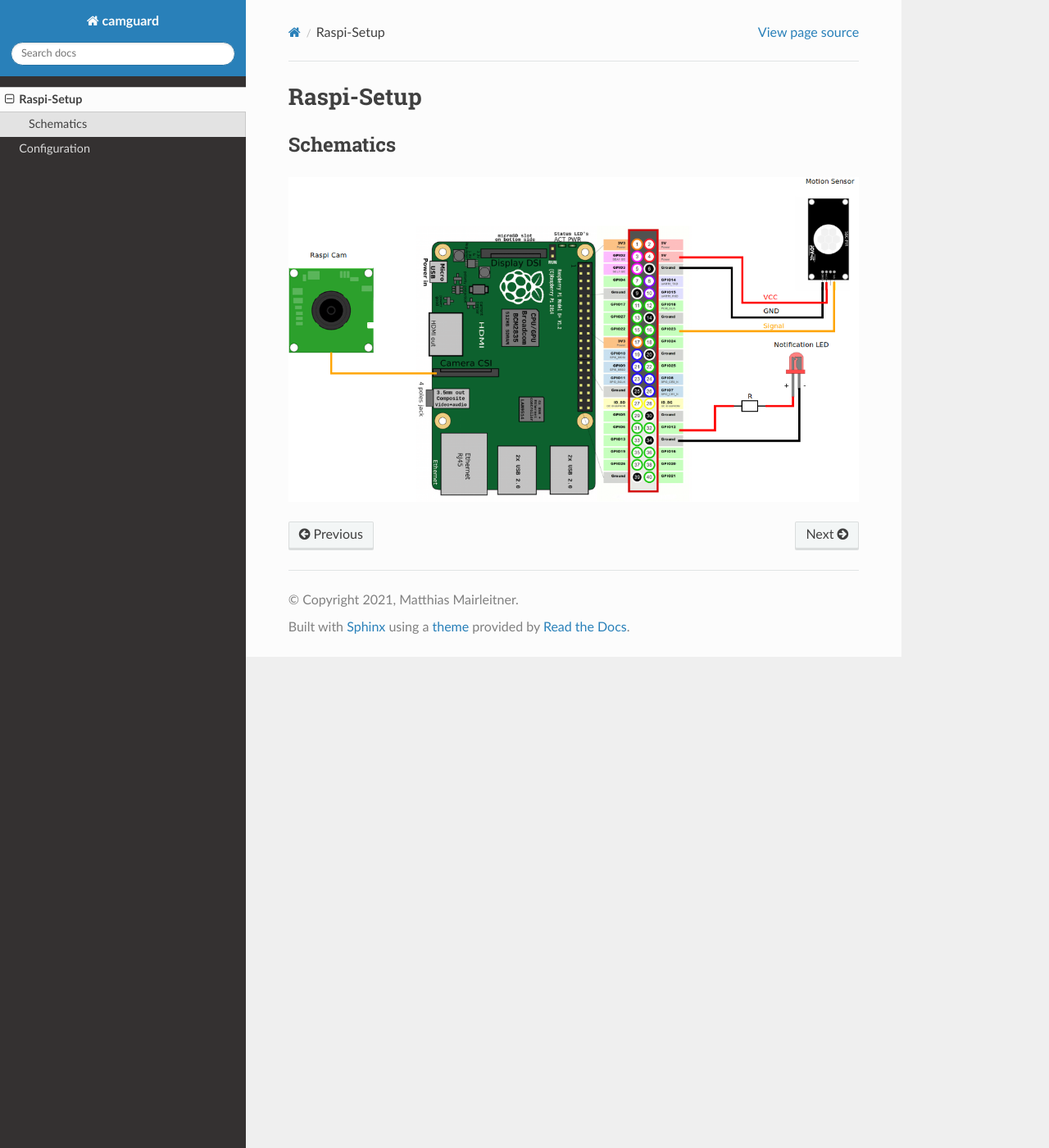
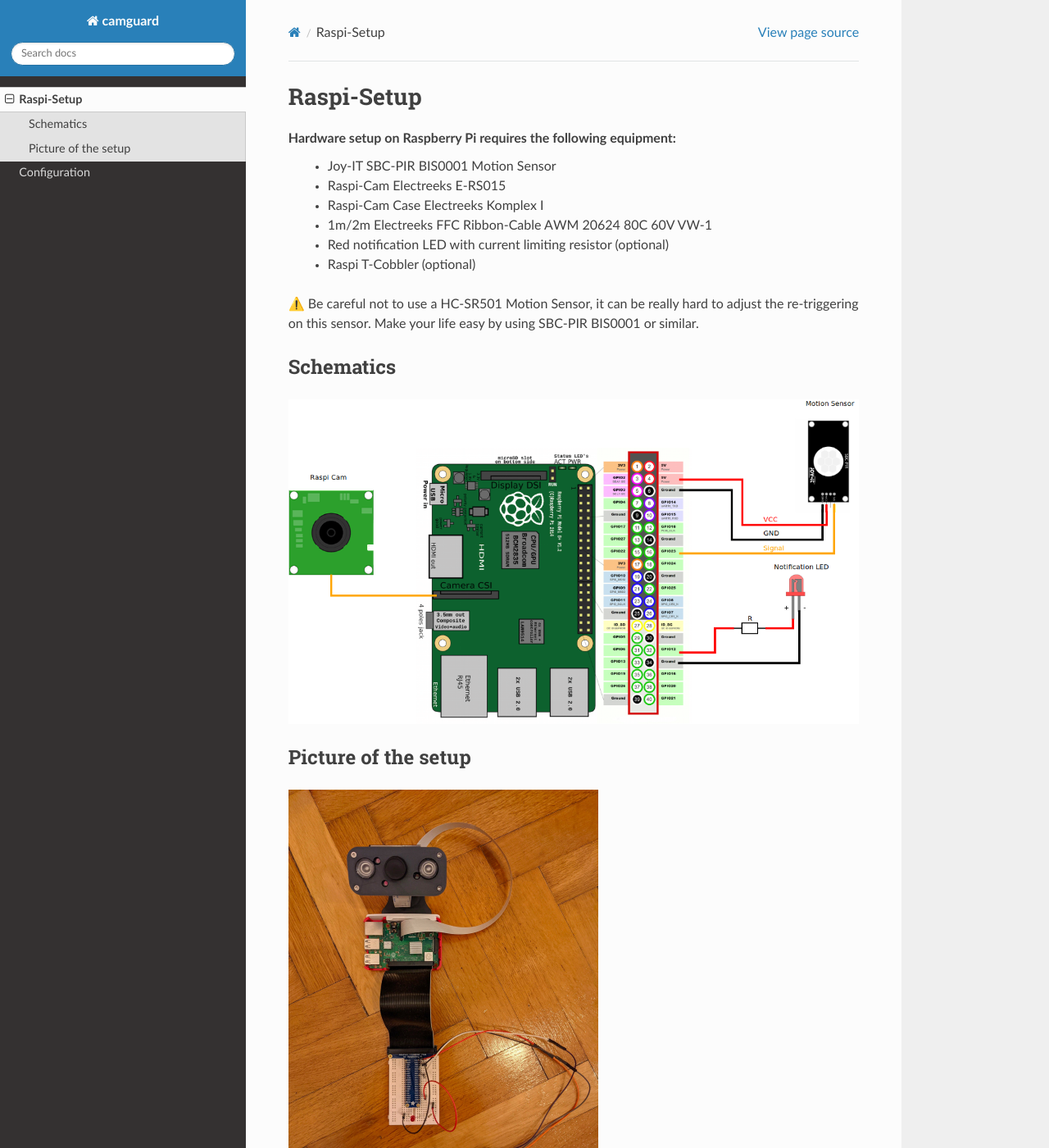
Before and after one commit to matt-hires/camguard, a Sphinx documentation site: the page built from docs/setup.rst, in a window 1280 px wide and 1400 px high. Shown: the whole window at 82% size. Built offline with Sphinx 7.4.7 and the Read the Docs theme 2.0.0, drawn with Linux system fonts in a browser that asks for light colours.

Commit message:
* raspi setup documentation

```diff
--- a/docs/setup.rst
+++ b/docs/setup.rst
@@ -2,7 +2,24 @@
 Raspi-Setup
 ===========
 
+Hardware setup on Raspberry Pi requires the following equipment:
+    - Joy-IT SBC-PIR BIS0001 Motion Sensor
+    - Raspi-Cam Electreeks E-RS015
+    - Raspi-Cam Case Electreeks Komplex I
+    - 1m/2m Electreeks FFC Ribbon-Cable AWM 20624 80C 60V VW-1
+    - Red notification LED with current limiting resistor (optional)
+    - Raspi T-Cobbler (optional)
+
+⚠️ Be careful not to use a HC-SR501 Motion Sensor, it can be really hard to adjust the re-triggering on this sensor. Make your life easy by using SBC-PIR BIS0001 or similar.
+
 Schematics
 ----------
 
-.. image:: ./_static/camguard_schematics.png
+.. image:: ./_static/raspi_schematics.png
+
+Picture of the setup
+----------------------------
+
+.. image:: ./_static/raspi_setup.jpg
+    :height: 504px
+    :width: 378px
```
Also changed, not shown: README.rst (line endings or trailing spaces), docs/_static/raspi_schematics.png (renamed from docs/_static/camguard_schematics.png), docs/_static/raspi_setup.jpg (added).
